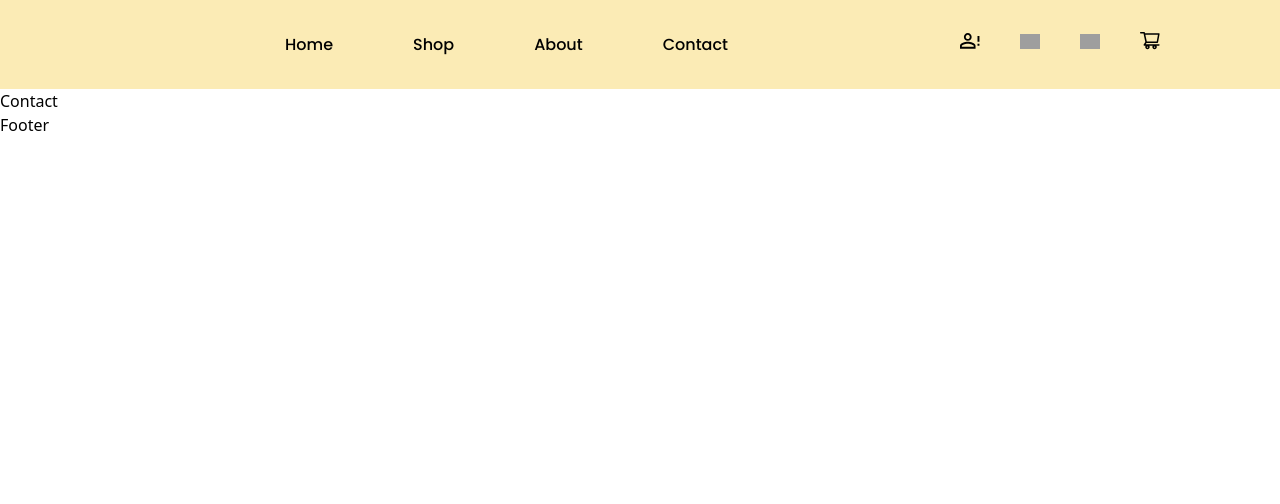
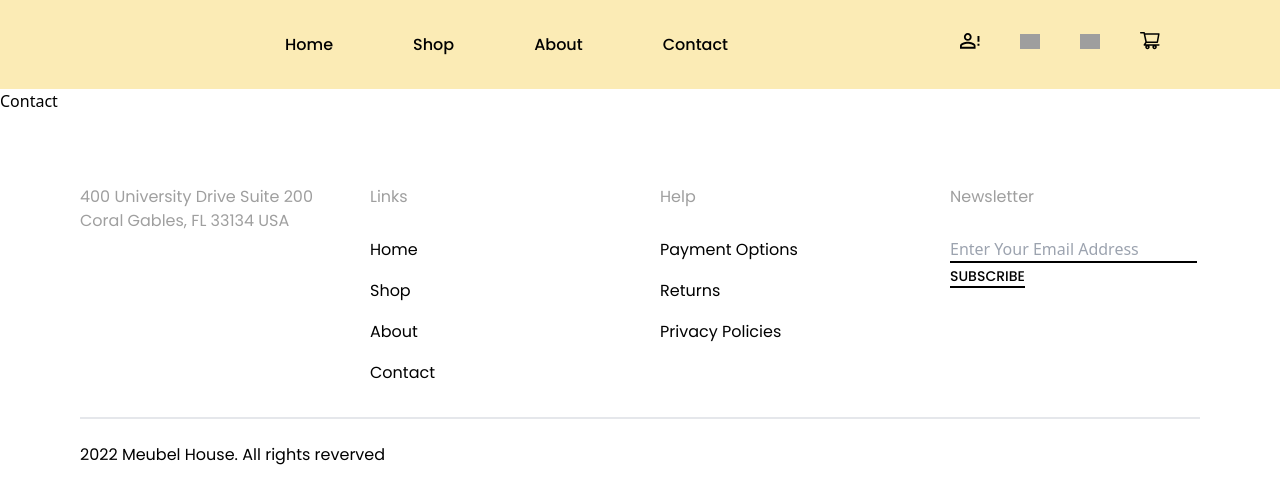
Before and after one commit to AynaWakeel/Ecommerce-Typescript-Project, a React (Create React App) app: page /contact in a window 1280 px wide. Shown: the top 504 px of the page. Built offline with nearby package versions, Linux system fonts and the light colour scheme; grey boxes are pictures that could not be loaded.

Commit message:
footer + home

```diff
--- a/src/components/footer/index.tsx
+++ b/src/components/footer/index.tsx
@@ -2,7 +2,45 @@ import React from 'react'
 
 const Footer = () => {
   return (
-    <div>Footer</div>
+    <div>
+
+      <div className='bg-white px-6 md:px-14 xl:px-20 pt-5 lg:pt-10'>
+        <div className='grid grid-cols-1 md:grid-cols-2 lg:grid-cols-3 xl:grid-cols-4 gap-10 py-8'>
+
+          <div>
+            <p className='text-base text-[#9F9F9F] font-normal font-poppins'>400 University Drive Suite 200 Coral Gables,
+             FL 33134 USA</p>
+          </div>
+          <div>
+            <h5 className='text-base text-[#9F9F9F] font-normal font-poppins pb-7'>Links</h5>
+            <ul className='flex flex-col gap-4'>
+              <li><a className='text-base text-black font-normal font-poppins'>Home</a></li>
+              <li><a className='text-base text-black font-normal font-poppins'>Shop</a></li>
+              <li><a className='text-base text-black font-normal font-poppins'>About</a></li>
+              <li><a className='text-base text-black font-normal font-poppins'>Contact</a></li>
+            </ul>
+          </div>
+          <div>
+            <h5 className='text-base text-[#9F9F9F] font-normal font-poppins pb-7'>Help</h5>
+            <ul className='flex flex-col gap-4'>
+              <li><a className='text-base text-black font-normal font-poppins'>Payment Options</a></li>
+              <li><a className='text-base text-black font-normal font-poppins'>Returns</a></li>
+              <li><a className='text-base text-black font-normal font-poppins'>Privacy Policies</a></li>
+            </ul>
+          </div>
+          <div>
+            <h5 className='text-base text-[#9F9F9F] font-normal font-poppins pb-7'>Newsletter</h5>
+            <div>
+             <input type='text' className='border-x-0 outline-none border-b-2 border-black mr-2 pr-4' placeholder='Enter Your Email Address'/>
+             <button className='font-medium font-poppins text-black text-sm border-b-2 border-black outline-none'>SUBSCRIBE</button>
+            </div>
+          </div>
+        </div>
+        <div className='py-6 border-t-2 border-gray-200'>
+          <p className='text-sm lg:text-base font-poppins font-normal text-black'>2022 Meubel House. All rights reverved</p>
+        </div>
+      </div>
+    </div>
   )
 }
 
```
